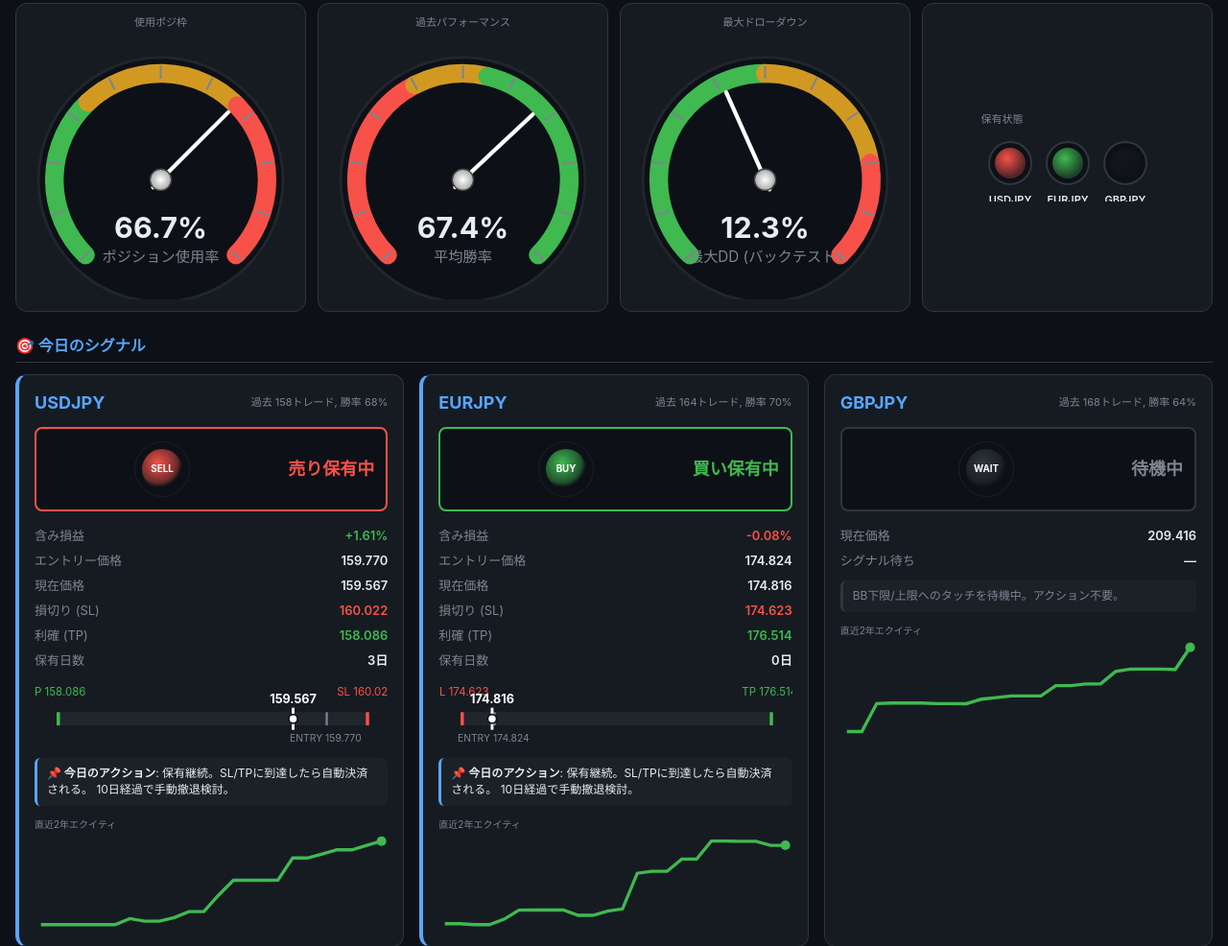
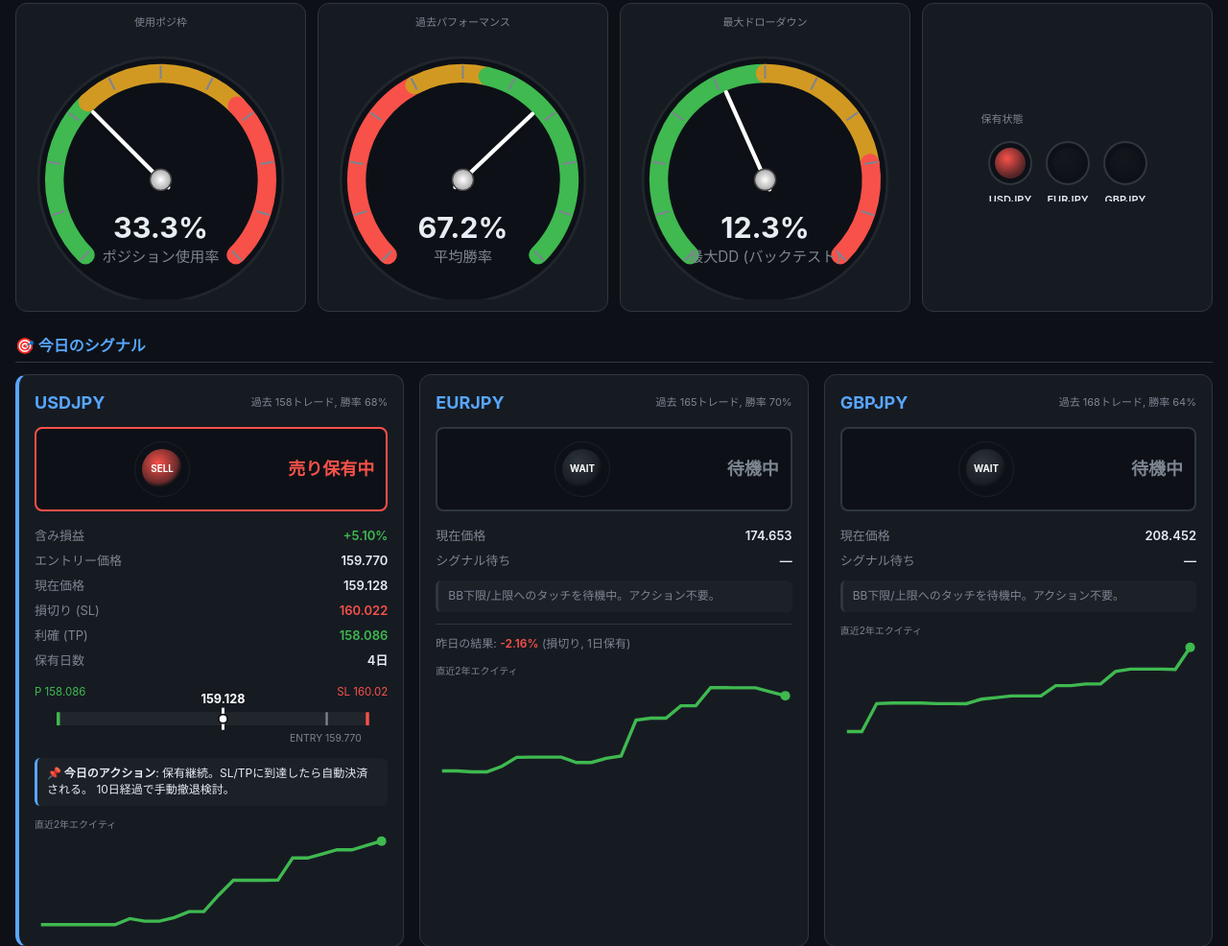
Before and after one commit to kiriano-kiriano/fx-signal, a plain HTML site: page output/index.html in a window 1280 px wide. Shown: the part 410-1396 px from the top of the page at 96% size. Drawn offline with Linux system fonts and the light colour scheme.

Commit message:
chore: update daily signal 2026-11-20

```diff
--- a/output/index.html
+++ b/output/index.html
@@ -3,7 +3,7 @@
 <head>
 <meta charset="utf-8">
 <meta name="viewport" content="width=device-width, initial-scale=1">
-<title>FX Daily Signal — 2026年11月19日 03:45</title>
+<title>FX Daily Signal — 2026年11月20日 03:39</title>
 <style>
   * { box-sizing: border-box; }
   body { font-family: -apple-system, "Hiragino Sans", "Yu Gothic", sans-serif;
@@ -114,8 +114,8 @@
 <div class="topbar">
   <div>
     <h1>📊 FX Daily Signal <span class="badge">実データ</span></h1>
-    <small>2026年11月19日 03:45 更新</small>
-    <span class="freshness-badge" data-updated="2026-11-19T03:45:11.421679">
+    <small>2026年11月20日 03:39 更新</small>
+    <span class="freshness-badge" data-updated="2026-11-20T03:39:12.777506">
       <span class="freshness-dot" id="freshDot">●</span>
       <span id="freshLabel">最新</span>
       <small class="freshness-relative" id="freshRelative">数分前</small>
@@ -127,7 +127,7 @@
   </nav>
 </div>
 
-<div class="status-banner active">📊 2件保有中。決済を待機</div>
+<div class="status-banner active">📊 1件保有中。決済を待機</div>
 
 <details class="rules-panel" open>
   <summary>🚨 運用中の絶対ルール（必ず守る）</summary>
@@ -147,23 +147,23 @@
 
     <svg viewBox="0 0 200 200" class="gauge-svg">
       <defs>
-        <radialGradient id="needle-grad-124990113704432" cx="50%" cy="50%" r="50%">
+        <radialGradient id="needle-grad-137009808173392" cx="50%" cy="50%" r="50%">
           <stop offset="0%" stop-color="#fff"/>
           <stop offset="100%" stop-color="#aaa"/>
         </radialGradient>
-        <filter id="shadow-124990113704432">
+        <filter id="shadow-137009808173392">
           <feDropShadow dx="0" dy="2" stdDeviation="2" flood-opacity="0.3"/>
         </filter>
       </defs>
       <circle cx="100.0" cy="110.0" r="92.0" fill="#0d1117" stroke="#21262d" stroke-width="2"/>
       <path d="M 43.4 166.6 A 80.0 80.0 0 0 1 45.2 51.7" stroke="#3fb950" stroke-width="14" fill="none" stroke-linecap="round"/><path d="M 45.2 51.7 A 80.0 80.0 0 0 1 157.5 54.3" stroke="#d29922" stroke-width="14" fill="none" stroke-linecap="round"/><path d="M 157.5 54.3 A 80.0 80.0 0 0 1 156.6 166.6" stroke="#f85149" stroke-width="14" fill="none" stroke-linecap="round"/>
       <line x1="46.3" y1="163.7" x2="39.2" y2="170.8" stroke="#7d8590" stroke-width="1.5"/><line x1="27.7" y1="133.5" x2="18.2" y2="136.6" stroke="#7d8590" stroke-width="1.5"/><line x1="24.9" y1="98.1" x2="15.1" y2="96.5" stroke="#7d8590" stroke-width="1.5"/><line x1="38.5" y1="65.3" x2="30.4" y2="59.5" stroke="#7d8590" stroke-width="1.5"/><line x1="65.5" y1="42.3" x2="61.0" y2="33.4" stroke="#7d8590" stroke-width="1.5"/><line x1="100.0" y1="34.0" x2="100.0" y2="24.0" stroke="#7d8590" stroke-width="1.5"/><line x1="134.5" y1="42.3" x2="139.0" y2="33.4" stroke="#7d8590" stroke-width="1.5"/><line x1="161.5" y1="65.3" x2="169.6" y2="59.5" stroke="#7d8590" stroke-width="1.5"/><line x1="175.1" y1="98.1" x2="184.9" y2="96.5" stroke="#7d8590" stroke-width="1.5"/><line x1="172.3" y1="133.5" x2="181.8" y2="136.6" stroke="#7d8590" stroke-width="1.5"/><line x1="153.7" y1="163.7" x2="160.8" y2="170.8" stroke="#7d8590" stroke-width="1.5"/>
-      <line x1="94.3" y1="115.7" x2="150.9" y2="59.1"
+      <line x1="105.7" y1="115.7" x2="49.1" y2="59.1"
             stroke="#fff" stroke-width="3" stroke-linecap="round"
-            filter="url(#shadow-124990113704432)"/>
-      <circle cx="100.0" cy="110.0" r="8" fill="url(#needle-grad-124990113704432)" stroke="#444" stroke-width="1"/>
+            filter="url(#shadow-137009808173392)"/>
+      <circle cx="100.0" cy="110.0" r="8" fill="url(#needle-grad-137009808173392)" stroke="#444" stroke-width="1"/>
       <text x="100.0" y="154.0" text-anchor="middle" fill="#e6edf3"
-            font-size="22" font-weight="700">66.7%</text>
+            font-size="22" font-weight="700">33.3%</text>
       <text x="100.0" y="172.0" text-anchor="middle" fill="#7d8590" font-size="11">ポジション使用率</text>
     </svg>
 
@@ -173,23 +173,23 @@
 
     <svg viewBox="0 0 200 200" class="gauge-svg">
       <defs>
-        <radialGradient id="needle-grad-124990113704272" cx="50%" cy="50%" r="50%">
+        <radialGradient id="needle-grad-137009808173232" cx="50%" cy="50%" r="50%">
           <stop offset="0%" stop-color="#fff"/>
           <stop offset="100%" stop-color="#aaa"/>
         </radialGradient>
-        <filter id="shadow-124990113704272">
+        <filter id="shadow-137009808173232">
           <feDropShadow dx="0" dy="2" stdDeviation="2" flood-opacity="0.3"/>
         </filter>
       </defs>
       <circle cx="100.0" cy="110.0" r="92.0" fill="#0d1117" stroke="#21262d" stroke-width="2"/>
       <path d="M 43.4 166.6 A 80.0 80.0 0 0 1 63.7 38.7" stroke="#f85149" stroke-width="14" fill="none" stroke-linecap="round"/><path d="M 63.7 38.7 A 80.0 80.0 0 0 1 118.7 32.2" stroke="#d29922" stroke-width="14" fill="none" stroke-linecap="round"/><path d="M 118.7 32.2 A 80.0 80.0 0 0 1 156.6 166.6" stroke="#3fb950" stroke-width="14" fill="none" stroke-linecap="round"/>
       <line x1="46.3" y1="163.7" x2="39.2" y2="170.8" stroke="#7d8590" stroke-width="1.5"/><line x1="27.7" y1="133.5" x2="18.2" y2="136.6" stroke="#7d8590" stroke-width="1.5"/><line x1="24.9" y1="98.1" x2="15.1" y2="96.5" stroke="#7d8590" stroke-width="1.5"/><line x1="38.5" y1="65.3" x2="30.4" y2="59.5" stroke="#7d8590" stroke-width="1.5"/><line x1="65.5" y1="42.3" x2="61.0" y2="33.4" stroke="#7d8590" stroke-width="1.5"/><line x1="100.0" y1="34.0" x2="100.0" y2="24.0" stroke="#7d8590" stroke-width="1.5"/><line x1="134.5" y1="42.3" x2="139.0" y2="33.4" stroke="#7d8590" stroke-width="1.5"/><line x1="161.5" y1="65.3" x2="169.6" y2="59.5" stroke="#7d8590" stroke-width="1.5"/><line x1="175.1" y1="98.1" x2="184.9" y2="96.5" stroke="#7d8590" stroke-width="1.5"/><line x1="172.3" y1="133.5" x2="181.8" y2="136.6" stroke="#7d8590" stroke-width="1.5"/><line x1="153.7" y1="163.7" x2="160.8" y2="170.8" stroke="#7d8590" stroke-width="1.5"/>
-      <line x1="94.2" y1="115.5" x2="152.6" y2="60.8"
+      <line x1="94.2" y1="115.5" x2="152.3" y2="60.5"
             stroke="#fff" stroke-width="3" stroke-linecap="round"
-            filter="url(#shadow-124990113704272)"/>
-      <circle cx="100.0" cy="110.0" r="8" fill="url(#needle-grad-124990113704272)" stroke="#444" stroke-width="1"/>
+            filter="url(#shadow-137009808173232)"/>
+      <circle cx="100.0" cy="110.0" r="8" fill="url(#needle-grad-137009808173232)" stroke="#444" stroke-width="1"/>
       <text x="100.0" y="154.0" text-anchor="middle" fill="#e6edf3"
-            font-size="22" font-weight="700">67.4%</text>
+            font-size="22" font-weight="700">67.2%</text>
       <text x="100.0" y="172.0" text-anchor="middle" fill="#7d8590" font-size="11">平均勝率</text>
     </svg>
 
@@ -199,11 +199,11 @@
 
     <svg viewBox="0 0 200 200" class="gauge-svg">
       <defs>
-        <radialGradient id="needle-grad-124990174453360" cx="50%" cy="50%" r="50%">
+        <radialGradient id="needle-grad-137009867923056" cx="50%" cy="50%" r="50%">
           <stop offset="0%" stop-color="#fff"/>
           <stop offset="100%" stop-color="#aaa"/>
         </radialGradient>
-        <filter id="shadow-124990174453360">
+        <filter id="shadow-137009867923056">
           <feDropShadow dx="0" dy="2" stdDeviation="2" flood-opacity="0.3"/>
         </filter>
       </defs>
@@ -212,8 +212,8 @@
       <line x1="46.3" y1="163.7" x2="39.2" y2="170.8" stroke="#7d8590" stroke-width="1.5"/><line x1="27.7" y1="133.5" x2="18.2" y2="136.6" stroke="#7d8590" stroke-width="1.5"/><line x1="24.9" y1="98.1" x2="15.1" y2="96.5" stroke="#7d8590" stroke-width="1.5"/><line x1="38.5" y1="65.3" x2="30.4" y2="59.5" stroke="#7d8590" stroke-width="1.5"/><line x1="65.5" y1="42.3" x2="61.0" y2="33.4" stroke="#7d8590" stroke-width="1.5"/><line x1="100.0" y1="34.0" x2="100.0" y2="24.0" stroke="#7d8590" stroke-width="1.5"/><line x1="134.5" y1="42.3" x2="139.0" y2="33.4" stroke="#7d8590" stroke-width="1.5"/><line x1="161.5" y1="65.3" x2="169.6" y2="59.5" stroke="#7d8590" stroke-width="1.5"/><line x1="175.1" y1="98.1" x2="184.9" y2="96.5" stroke="#7d8590" stroke-width="1.5"/><line x1="172.3" y1="133.5" x2="181.8" y2="136.6" stroke="#7d8590" stroke-width="1.5"/><line x1="153.7" y1="163.7" x2="160.8" y2="170.8" stroke="#7d8590" stroke-width="1.5"/>
       <line x1="103.3" y1="117.3" x2="70.7" y2="44.2"
             stroke="#fff" stroke-width="3" stroke-linecap="round"
-            filter="url(#shadow-124990174453360)"/>
-      <circle cx="100.0" cy="110.0" r="8" fill="url(#needle-grad-124990174453360)" stroke="#444" stroke-width="1"/>
+            filter="url(#shadow-137009867923056)"/>
+      <circle cx="100.0" cy="110.0" r="8" fill="url(#needle-grad-137009867923056)" stroke="#444" stroke-width="1"/>
       <text x="100.0" y="154.0" text-anchor="middle" fill="#e6edf3"
             font-size="22" font-weight="700">12.3%</text>
       <text x="100.0" y="172.0" text-anchor="middle" fill="#7d8590" font-size="11">最大DD (バックテスト)</text>
@@ -240,14 +240,14 @@
         <g transform="translate(90.0, 30)">
           <defs>
             <radialGradient id="lamp-1-EURJPY" cx="40%" cy="35%" r="60%">
-              <stop offset="0%" stop-color="#3fb950" stop-opacity="1"/>
-              <stop offset="100%" stop-color="#3fb950" stop-opacity="0.3"/>
+              <stop offset="0%" stop-color="#21262d" stop-opacity="1"/>
+              <stop offset="100%" stop-color="#21262d" stop-opacity="0.3"/>
             </radialGradient>
           </defs>
           <circle cx="0" cy="0" r="22" fill="#0d1117" stroke="#30363d" stroke-width="2"/>
-          <circle cx="0" cy="0" r="16" fill="url(#lamp-1-EURJPY)" />
+          <circle cx="0" cy="0" r="16" fill="url(#lamp-1-EURJPY)" opacity="0.3"/>
           <text x="0" y="42" text-anchor="middle" fill="#e6edf3" font-size="11" font-weight="600">EURJPY</text>
-          <text x="0" y="55" text-anchor="middle" fill="#7d8590" font-size="9">買い保有</text>
+          <text x="0" y="55" text-anchor="middle" fill="#7d8590" font-size="9">—</text>
         </g>
 
         <g transform="translate(150.0, 30)">
@@ -293,12 +293,12 @@
 
           <div class="status-label" style="color: #f85149;">売り保有中</div>
         </div>
-        <div class="metric"><span>含み損益</span><b style="color:#3fb950;">+1.61%</b></div>
+        <div class="metric"><span>含み損益</span><b style="color:#3fb950;">+5.10%</b></div>
         <div class="metric"><span>エントリー価格</span><b>159.770</b></div>
-        <div class="metric"><span>現在価格</span><b>159.567</b></div>
+        <div class="metric"><span>現在価格</span><b>159.128</b></div>
         <div class="metric"><span>損切り (SL)</span><b style="color:#f85149;">160.022</b></div>
         <div class="metric"><span>利確 (TP)</span><b style="color:#3fb950;">158.086</b></div>
-        <div class="metric"><span>保有日数</span><b>3日</b></div>
+        <div class="metric"><span>保有日数</span><b>4日</b></div>
 
     <svg viewBox="0 0 320 70" class="gauge-svg" style="width:100%;">
       <text x="300.0" y="20" fill="#f85149" font-size="10" text-anchor="middle">SL 160.022</text>
@@ -308,9 +308,9 @@
       <rect x="20.0" y="35" width="3" height="12" fill="#3fb950"/>
       <rect x="263.6" y="35" width="2" height="12" fill="#7d8590"/>
       <text x="263.6" y="62" fill="#7d8590" font-size="9" text-anchor="middle">ENTRY 159.770</text>
-      <line x1="234.2" y1="31" x2="234.2" y2="51" stroke="#fff" stroke-width="2.5"/>
-      <circle cx="234.2" cy="41.0" r="4" fill="#fff" stroke="#0d1117" stroke-width="1.5"/>
-      <text x="234.2" y="27" fill="#fff" font-size="11" text-anchor="middle" font-weight="700">159.567</text>
+      <line x1="170.7" y1="31" x2="170.7" y2="51" stroke="#fff" stroke-width="2.5"/>
+      <circle cx="170.7" cy="41.0" r="4" fill="#fff" stroke="#0d1117" stroke-width="1.5"/>
+      <text x="170.7" y="27" fill="#fff" font-size="11" text-anchor="middle" font-weight="700">159.128</text>
     </svg>
 
         <div class="action-box">
@@ -331,61 +331,47 @@
     </div>
 
 
-    <div class="signal-card open">
+    <div class="signal-card wait">
       <div class="card-header">
         <h3>EURJPY</h3>
-        <div class="trades-stat">過去 164トレード, 勝率 70%</div>
+        <div class="trades-stat">過去 165トレード, 勝率 70%</div>
       </div>
 
-        <div class="signal-status open" style="border-color: #3fb950;">
+        <div class="signal-status wait">
 
     <svg viewBox="0 0 80 80" class="gauge-svg">
       <defs>
-        <radialGradient id="siglamp-1" cx="40%" cy="35%" r="60%">
-          <stop offset="0%" stop-color="#3fb950" stop-opacity="1"/>
-          <stop offset="80%" stop-color="#3fb950" stop-opacity="0.4"/>
-          <stop offset="100%" stop-color="#3fb950" stop-opacity="0"/>
+        <radialGradient id="siglamp-0" cx="40%" cy="35%" r="60%">
+          <stop offset="0%" stop-color="#30363d" stop-opacity="1"/>
+          <stop offset="80%" stop-color="#30363d" stop-opacity="0.4"/>
+          <stop offset="100%" stop-color="#30363d" stop-opacity="0"/>
         </radialGradient>
       </defs>
       <circle cx="40" cy="40" r="38" fill="#0d1117" stroke="#21262d"/>
-      <circle cx="40" cy="40" r="28" fill="url(#siglamp-1)"/>
-      <text x="40" y="44" text-anchor="middle" fill="#fff" font-size="13" font-weight="700">BUY</text>
+      <circle cx="40" cy="40" r="28" fill="url(#siglamp-0)"/>
+      <text x="40" y="44" text-anchor="middle" fill="#fff" font-size="13" font-weight="700">WAIT</text>
     </svg>
 
-          <div class="status-label" style="color: #3fb950;">買い保有中</div>
+          <div class="status-label" style="color: #7d8590;">待機中</div>
         </div>
-        <div class="metric"><span>含み損益</span><b style="color:#f85149;">-0.08%</b></div>
-        <div class="metric"><span>エントリー価格</span><b>174.824</b></div>
-        <div class="metric"><span>現在価格</span><b>174.816</b></div>
-        <div class="metric"><span>損切り (SL)</span><b style="color:#f85149;">174.623</b></div>
-        <div class="metric"><span>利確 (TP)</span><b style="color:#3fb950;">176.514</b></div>
-        <div class="metric"><span>保有日数</span><b>0日</b></div>
-
-    <svg viewBox="0 0 320 70" class="gauge-svg" style="width:100%;">
-      <text x="20.0" y="20" fill="#f85149" font-size="10" text-anchor="middle">SL 174.623</text>
-      <text x="300.0" y="20" fill="#3fb950" font-size="10" text-anchor="middle">TP 176.514</text>
-      <rect x="20" y="35" width="280" height="12" fill="#21262d" rx="2"/>
-      <rect x="20.0" y="35" width="3" height="12" fill="#f85149"/>
-      <rect x="300.0" y="35" width="3" height="12" fill="#3fb950"/>
-      <rect x="49.8" y="35" width="2" height="12" fill="#7d8590"/>
-      <text x="49.8" y="62" fill="#7d8590" font-size="9" text-anchor="middle">ENTRY 174.824</text>
-      <line x1="48.6" y1="31" x2="48.6" y2="51" stroke="#fff" stroke-width="2.5"/>
-      <circle cx="48.6" cy="41.0" r="4" fill="#fff" stroke="#0d1117" stroke-width="1.5"/>
-      <text x="48.6" y="27" fill="#fff" font-size="11" text-anchor="middle" font-weight="700">174.816</text>
-    </svg>
-
-        <div class="action-box">
-          <strong>📌 今日のアクション</strong>: 保有継続。SL/TPに到達したら自動決済される。
-          10日経過で手動撤退検討。
+        <div class="metric"><span>現在価格</span><b>174.653</b></div>
+        <div class="metric muted"><span>シグナル待ち</span><b>—</b></div>
+        <div class="action-box muted">
+          BB下限/上限へのタッチを待機中。アクション不要。
         </div>
 
+
+        <div class="yesterday">
+          昨日の結果: <span style="color:#f85149; font-weight:600;">-2.16%</span>
+          (損切り, 1日保有)
+        </div>
 
       <div class="sparkline-block">
         <div class="sparkline-label">直近2年エクイティ</div>
 
     <svg viewBox="0 0 220 60" class="gauge-svg" style="width:100%;">
-      <polyline points="4.0,55.4 13.2,55.4 22.4,56.0 31.7,56.0 40.9,52.6 50.1,47.0 59.3,46.9 68.5,46.9 77.7,46.9 87.0,50.2 96.2,50.2 105.4,47.6 114.6,46.2 123.8,24.0 133.0,22.8 142.3,22.8 151.5,15.2 160.7,15.2 169.9,4.0 179.1,4.0 188.3,4.1 197.6,4.1 206.8,6.6 216.0,6.6" fill="none" stroke="#3fb950" stroke-width="2"/>
-      <circle cx="216.0" cy="6.6" r="3" fill="#3fb950"/>
+      <polyline points="4.0,55.4 13.2,55.4 22.4,56.0 31.7,56.0 40.9,52.6 50.1,47.0 59.3,46.9 68.5,46.9 77.7,46.9 87.0,50.2 96.2,50.2 105.4,47.6 114.6,46.2 123.8,24.0 133.0,22.8 142.3,22.8 151.5,15.2 160.7,15.2 169.9,4.0 179.1,4.0 188.3,4.1 197.6,4.1 206.8,6.6 216.0,9.0" fill="none" stroke="#3fb950" stroke-width="2"/>
+      <circle cx="216.0" cy="9.0" r="3" fill="#3fb950"/>
     </svg>
 
       </div>
@@ -415,7 +401,7 @@
 
           <div class="status-label" style="color: #7d8590;">待機中</div>
         </div>
-        <div class="metric"><span>現在価格</span><b>209.416</b></div>
+        <div class="metric"><span>現在価格</span><b>208.452</b></div>
         <div class="metric muted"><span>シグナル待ち</span><b>—</b></div>
         <div class="action-box muted">
           BB下限/上限へのタッチを待機中。アクション不要。
@@ -445,6 +431,17 @@
     </tr>
   </thead>
   <tbody>
+        <tr class="negative">
+          <td>2026-11-20</td>
+          <td>EURJPY</td>
+          <td>買</td>
+          <td class="num">174.866</td>
+          <td class="num">174.623</td>
+          <td class="num"><b>-2.16%</b></td>
+          <td>損切り</td>
+          <td>1日</td>
+        </tr>
+
         <tr class="positive">
           <td>2026-11-16</td>
           <td>GBPJPY</td>
@@ -598,17 +595,6 @@
           <td>利確</td>
           <td>4日</td>
         </tr>
-
-        <tr class="positive">
-          <td>2026-06-25</td>
-          <td>EURJPY</td>
-          <td>買</td>
-          <td class="num">183.851</td>
-          <td class="num">184.205</td>
-          <td class="num"><b>+1.89%</b></td>
-          <td>損切り</td>
-          <td>1日</td>
-        </tr>
         </tbody>
 </table>
 
```
Also changed, not shown: output/daily_state.json.
